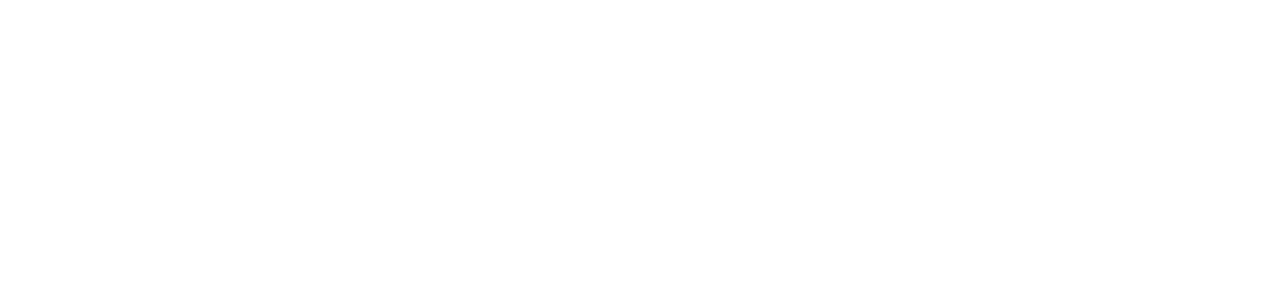
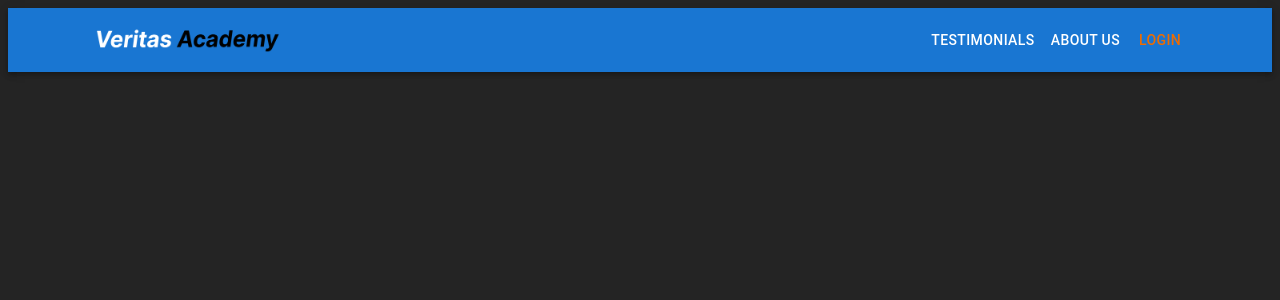
Before and after one commit to frsargua/Veritas-Academy-React, a React (Vite) app in the folder Veritas-Academy-React/: page / in a window 1280 px wide. Shown: the top 300 px of the page. Built offline with nearby package versions, Linux system fonts and the light colour scheme.

Commit message:
created navbar

```diff
--- a/Veritas-Academy-React/package.json
+++ b/Veritas-Academy-React/package.json
@@ -9,6 +9,10 @@
     "preview": "vite preview"
   },
   "dependencies": {
+    "@emotion/react": "^11.10.5",
+    "@emotion/styled": "^11.10.5",
+    "@mui/icons-material": "^5.10.16",
+    "@mui/material": "^5.10.16",
     "react": "^18.2.0",
     "react-dom": "^18.2.0"
   },
--- a/Veritas-Academy-React/src/App.tsx
+++ b/Veritas-Academy-React/src/App.tsx
@@ -1,11 +1,14 @@
 import { useState } from "react";
 import reactLogo from "./assets/react.svg";
 import "./App.css";
+import Navbar from "./components/Navbar";
 
 function App() {
-  const [count, setCount] = useState(0);
-
-  return <div className="App"></div>;
+  return (
+    <div className="App">
+      <Navbar />
+    </div>
+  );
 }
 
 export default App;
--- /dev/null
+++ b/Veritas-Academy-React/src/components/Navbar/index.tsx
@@ -0,0 +1,31 @@
+import * as React from "react";
+import AppBar from "@mui/material/AppBar";
+import Box from "@mui/material/Box";
+import Toolbar from "@mui/material/Toolbar";
+import Typography from "@mui/material/Typography";
+import Button from "@mui/material/Button";
+import Logo from "../../assets/VeritasAcademy.png";
+import { Container } from "@mui/system";
+
+export default function Navbar() {
+  return (
+    <Box sx={{ flexGrow: 1 }}>
+      <AppBar position="static">
+        <Container>
+          <Toolbar sx={{ display: "flex", justifyContent: "space-between" }}>
+            <Typography
+              component="img"
+              src={`${Logo}`}
+              sx={{ width: "200px" }}
+            />
+            <Box>
+              <Button color="inherit">Testimonials</Button>
+              <Button color="inherit">About Us</Button>
+              <Button color="warning">Login</Button>
+            </Box>
+          </Toolbar>
+        </Container>
+      </AppBar>
+    </Box>
+  );
+}
--- /dev/null
+++ b/Veritas-Academy-React/src/components/Pages/LandingPage.tsx
@@ -0,0 +1,3 @@
+export const LandingPage = () => {
+  return <div></div>;
+};
--- a/Veritas-Academy-React/src/index.css
+++ b/Veritas-Academy-React/src/index.css
@@ -14,57 +14,3 @@
   -moz-osx-font-smoothing: grayscale;
   -webkit-text-size-adjust: 100%;
 }
-
-a {
-  font-weight: 500;
-  color: #646cff;
-  text-decoration: inherit;
-}
-a:hover {
-  color: #535bf2;
-}
-
-body {
-  margin: 0;
-  display: flex;
-  place-items: center;
-  min-width: 320px;
-  min-height: 100vh;
-}
-
-h1 {
-  font-size: 3.2em;
-  line-height: 1.1;
-}
-
-button {
-  border-radius: 8px;
-  border: 1px solid transparent;
-  padding: 0.6em 1.2em;
-  font-size: 1em;
-  font-weight: 500;
-  font-family: inherit;
-  background-color: #1a1a1a;
-  cursor: pointer;
-  transition: border-color 0.25s;
-}
-button:hover {
-  border-color: #646cff;
-}
-button:focus,
-button:focus-visible {
-  outline: 4px auto -webkit-focus-ring-color;
-}
-
-@media (prefers-color-scheme: light) {
-  :root {
-    color: #213547;
-    background-color: #ffffff;
-  }
-  a:hover {
-    color: #747bff;
-  }
-  button {
-    background-color: #f9f9f9;
-  }
-}
```
Also changed, not shown: Veritas-Academy-React/src/assets/VeritasAcademy.png (added), Veritas-Academy-React/src/components/Carrousell/index.tsx (added), Veritas-Academy-React/src/components/Footer/index.tsx (added), Veritas-Academy-React/src/components/Hero/index.tsx (added), Veritas-Academy-React/src/components/Pages/AboutUs.tsx (added), Veritas-Academy-React/src/components/Pages/Enquires.tsx (added), Veritas-Academy-React/src/components/SinglePlanCard/index.tsx (added), 1 other file (tests, documents, lock files or other folders).
